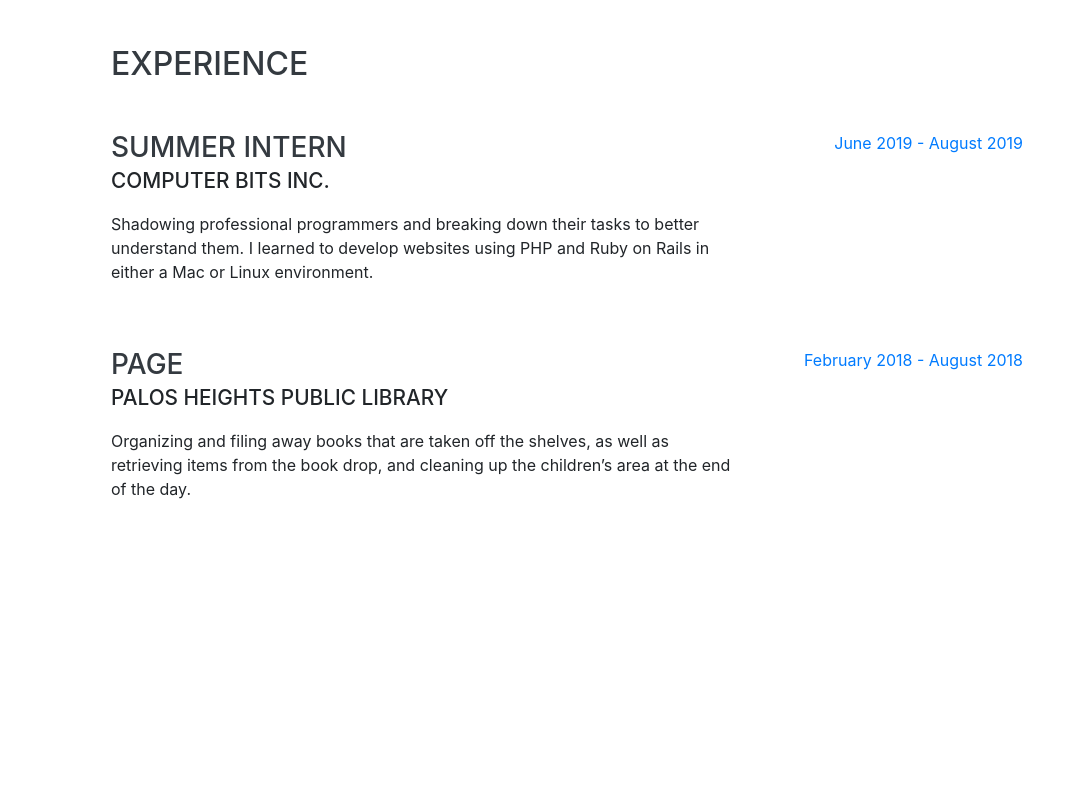
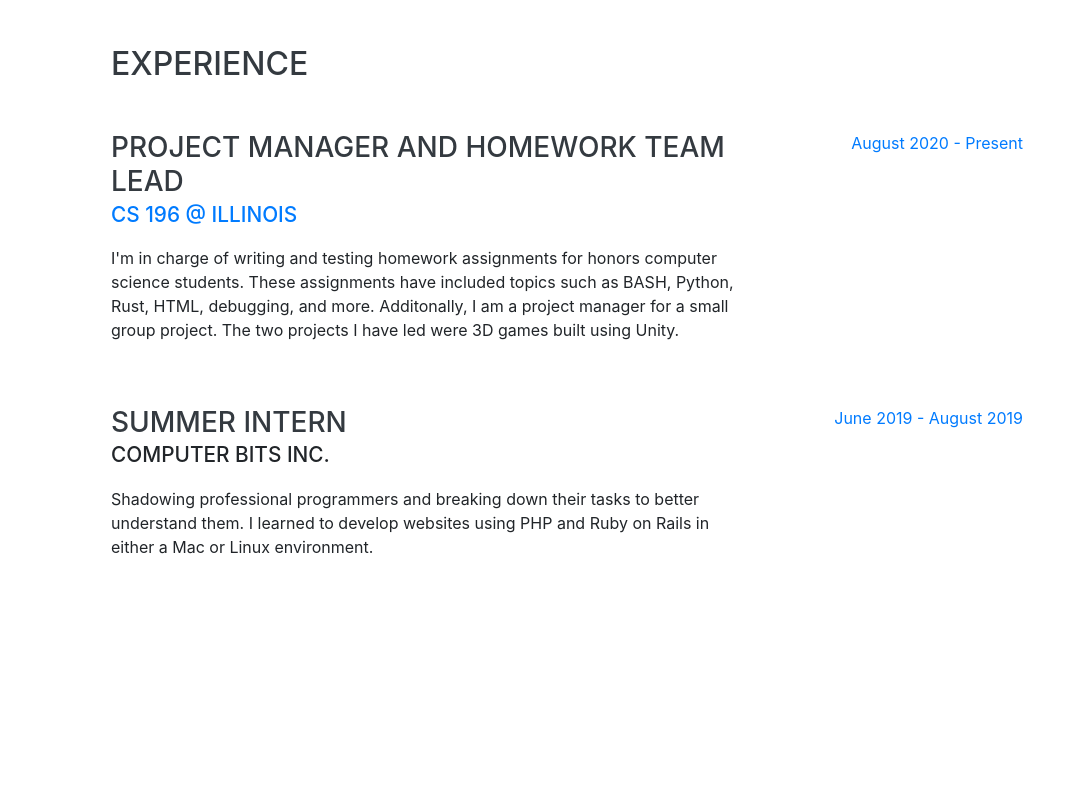
Before and after one commit to welbym/portfolio, a website with bundled scripts: page index.html in a window 1280 px wide. Shown: the part 804-1598 px from the top of the page, without its empty margins (209-1280 px from the left). Built offline with nearby package versions, Linux system fonts and the light colour scheme; a web font is replaced by a local one.

Commit message:
Edited experience and education

```diff
--- a/index.html
+++ b/index.html
@@ -105,23 +105,24 @@
 
                     <div class="resume-item d-flex flex-column flex-md-row justify-content-between mb-5">
                         <div class="resume-content">
+                            <h3 class="mb-0">Project Manager and Homework Team Lead</h3>
+                            <div class="subheading mb-3"><a href="https://cs196.cs.illinois.edu/">CS 196 @ Illinois</a></div>
+                            <p>I'm in charge of writing and testing homework assignments for honors computer science students. These assignments have included topics such as BASH, Python, Rust, HTML, debugging, and more.
+                                Additonally, I am a project manager for a small group project. The two projects I have led were 3D games built using Unity.</p>
+                        </div>
+                        <div class="resume-date text-md-right">
+                            <span class="text-primary">August 2020 - Present</span>
+                        </div>
+                    </div>
+
+                    <div class="resume-item d-flex flex-column flex-md-row justify-content-between mb-5">
+                        <div class="resume-content">
                             <h3 class="mb-0">Summer Intern</h3>
                             <div class="subheading mb-3">Computer Bits Inc.</div>
                             <p>Shadowing professional programmers and breaking down their tasks to better understand them. I learned to develop websites using PHP and Ruby on Rails in either a Mac or Linux environment.</p>
                         </div>
                         <div class="resume-date text-md-right">
                             <span class="text-primary">June 2019 - August 2019</span>
-                        </div>
-                    </div>
-
-                    <div class="resume-item d-flex flex-column flex-md-row justify-content-between mb-5">
-                        <div class="resume-content">
-                            <h3 class="mb-0">Page</h3>
-                            <div class="subheading mb-3">Palos Heights Public Library</div>
-                            <p>Organizing and filing away books that are taken off the shelves, as well as retrieving items from the book drop, and cleaning up the children’s area at the end of the day.</p>
-                        </div>
-                        <div class="resume-date text-md-right">
-                            <span class="text-primary">February 2018 - August 2018</span>
                         </div>
                     </div>
 
@@ -150,7 +151,6 @@
                         <div class="resume-content">
                             <h3 class="mb-0">Amos Alonzo Stagg High School</h3>
                             <div>Coursework: AP Computer Science, AP Computer Science Principals, and Computer Maintenance.</div>
-                            <div>Heavily involved with Drama club and Band.</div>
                         </div>
                         <div class="resume-date text-md-right">
                             <span class="text-primary">August 2015 - May 2019</span>
@@ -175,7 +175,7 @@
 
             <section class="resume-section p-3 p-lg-5 d-flex align-items-center" id="portfolio">
                 <div class="w-100">
-                    <h2 class="mb-5">Portfolio</h2>
+                    <h2 class="mb-5">Projects</h2>
                     <ul class="portfolio-inline-list">
 
                         <li class="portfolio-inline-item">
```
